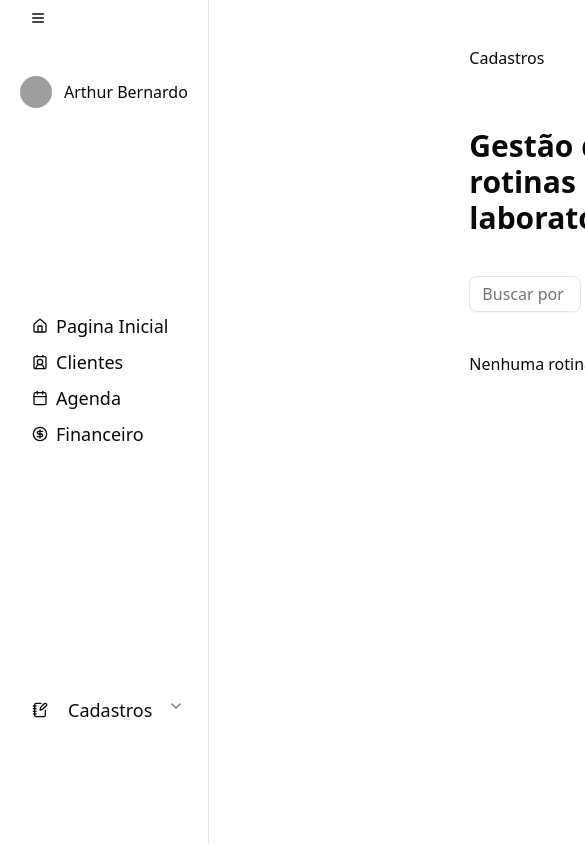
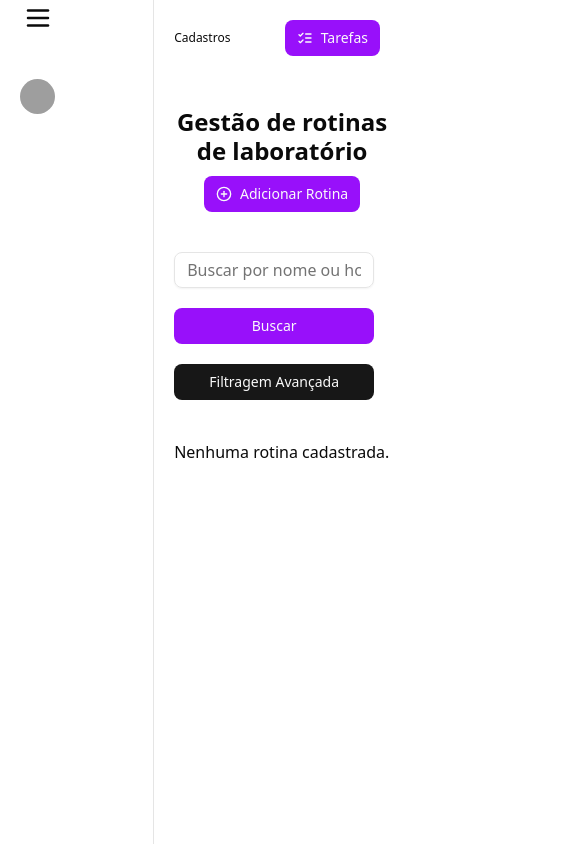
Before and after one commit to oThurDev/tech-test-alamo, a Next.js app: page /registers in a window 390 px wide. Shown: the top 844 px of the page, 585 px wide, since content can reach past the window. Built offline with nearby package versions, Linux system fonts and the light colour scheme; grey boxes are pictures that could not be loaded.

Commit message:
ajusts-responsive-mobile

```diff
--- a/src/app/globals.css
+++ b/src/app/globals.css
@@ -120,3 +120,75 @@
     @apply bg-background text-foreground;
   }
 }
+
+.navigation, .name{
+  @media (max-width: 768px) and (min-width: 320px) {
+    display: none;
+  }
+}
+
+.avatar {
+  @media (max-width: 768px) and (min-width: 320px) {
+    width: 35px;
+    height: 35px;
+  }
+}
+
+.icon-menu {
+  @media (max-width: 768px) and (min-width: 320px) {
+    width: 30px;
+    height: 30px;
+  }
+}
+
+.container-dialog {
+  @media (max-width: 768px) and (min-width: 425px) {
+    margin: 0 10px;
+  }
+
+  @media (max-width: 425px) and (min-width: 320px) {
+    margin: 0;
+
+    .header-dialog {
+      margin-top: 20px;
+
+      > .left-nav {
+        > h1 {
+          font-size: 12px;
+        }
+      }
+
+      > .right-nav {
+        > .icon-config {
+          display: none;
+        }
+
+        > .tasks {
+          margin-right: 10px;
+        }
+      }
+    }
+
+    > .navsTitle {
+      display: flex;
+      flex-direction: column;
+
+      > h1 {
+        text-align: center;
+        margin-bottom: 10px;
+        font-size: 24px;
+      }
+    }
+  }
+}
+
+.inputs {
+  @media (max-width: 425px) and (min-width: 320px) {
+    display: flex;
+    flex-direction: column;
+
+    > .input-page {
+      width: 200px;
+    }
+  }
+}
--- a/src/app/registers/page.tsx
+++ b/src/app/registers/page.tsx
@@ -19,16 +19,16 @@ export default function Registers() {
     });
 
     return (
-        <div className="container mx-60 mt-10 lg:mx-20 md:mx-5">
-            <header className="flex flex-row justify-between items-center">
+        <div className="container-dialog mx-60 mt-10">
+            <header className="header-dialog flex flex-row justify-between items-center">
                 <div className="left-nav">
                     <h1>Cadastros</h1>
                 </div>
                 <div className="right-nav flex flex-row items-center gap-3">
-                    <Button className="bg-purple-600"><ListChecks />Tarefas</Button>
-                    <Inbox />
-                    <Info />
-                    <Cog />
+                    <Button className="tasks bg-purple-600"><ListChecks />Tarefas</Button>
+                    <Inbox className="icon-config" />
+                    <Info className="icon-config" />
+                    <Cog className="icon-config" />
                 </div>
             </header>
 
--- a/src/components/NavBar/navbar.tsx
+++ b/src/components/NavBar/navbar.tsx
@@ -9,11 +9,11 @@ import Link from 'next/link';
 
 export default function NavBar() {
     return (
-        <header className='mx-5 border-r-1 w-60 h-screen items-center justify-center'>
+        <header className='navbar mx-5 border-r-1 w-60 h-screen items-center justify-center'>
             <Sheet>
                 <SheetTrigger asChild>
                     <Button variant="ghost" size="icon" className="lg:hidden">
-                        <Menu className="h-6 w-6" />
+                        <Menu className="icon-menu h-6 w-6" />
                     </Button>
                 </SheetTrigger>
                 <SheetContent side="left">
@@ -36,7 +36,7 @@ export default function NavBar() {
                         </Button>
                         <Accordion type="single" collapsible>
                             <AccordionItem value="item-1">
-                                <Button variant='ghost' className='items-center'>
+                                <Button variant='ghost' className='items-center mt-40'>
                                     <NotebookPen className='icon' />
                                     <AccordionTrigger className='mx-3'>Cadastros</AccordionTrigger>
                                 </Button>
@@ -50,13 +50,13 @@ export default function NavBar() {
             </Sheet>
 
             <div className='user flex flex-row items-center mb-50 mt-10'>
-                <Avatar>
+                <Avatar className="avatar">
                     <AvatarImage src="https://github.com/OThurDev.png" />
                     <AvatarFallback>Avatar</AvatarFallback>
                 </Avatar>
-                <h1 className='mx-3 lg:flex md:hidden'>Arthur Bernardo</h1>
+                <h1 className='name mx-3'>Arthur Bernardo</h1>
             </div>
-            <div className='navigation lg:flex md:hidden'>
+            <div className='navigation'>
                 <nav>
                     <div className='flex flex-row items-center'>
                         <Button variant='ghost' className='text-lg'>
--- a/src/components/RoutinesFilters/routinesFilters.tsx
+++ b/src/components/RoutinesFilters/routinesFilters.tsx
@@ -27,9 +27,9 @@ export function RoutinesFilters() {
     return (
         <form onSubmit={handleSubmit(handleFilterRoutines)} className="my-10">
             <div className="inputs flex flex-row gap-5">
-                <Input type="text" className="w-xs" placeholder="Buscar por nome ou horário..." {...register('search')} />
-                <Button type="submit" className="bg-purple-600">Buscar</Button>
-                <Button>Filtragem Avançada</Button>
+                <Input type="text" className="input-page w-xs" placeholder="Buscar por nome ou horário..." {...register('search')} />
+                <Button type="submit" className="input-page bg-purple-600">Buscar</Button>
+                <Button className="input-page">Filtragem Avançada</Button>
             </div>
         </form>
     )
```
